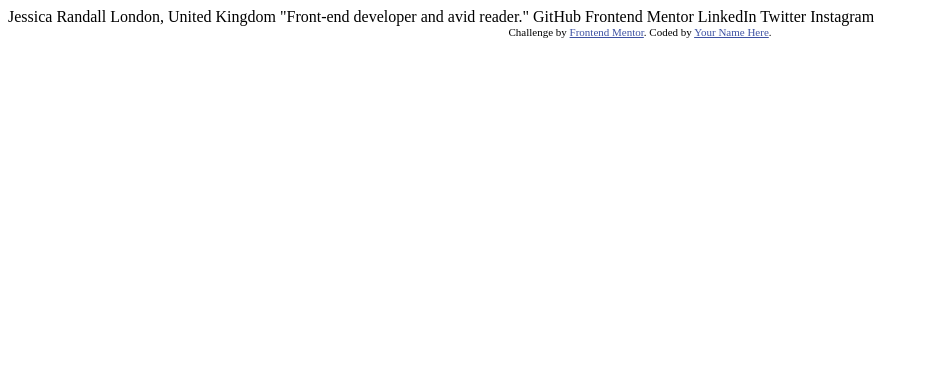
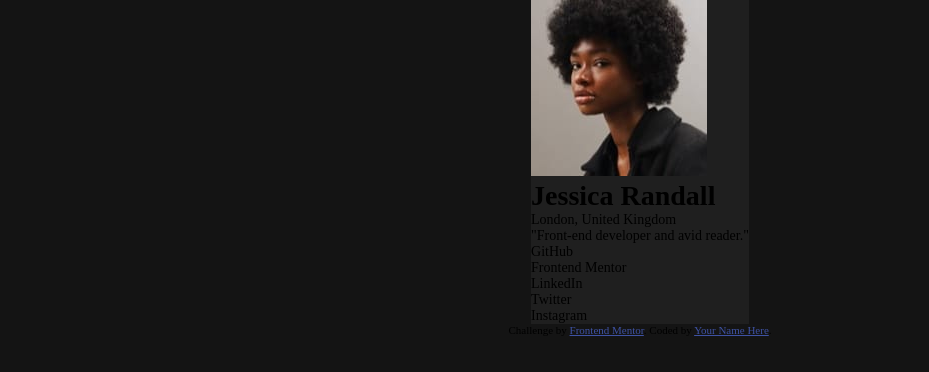
Before and after one commit to GabrielFdeOliveira/fem-profile-links, a plain HTML site: page index.html in a window 1280 px wide. Shown: the whole page, without its empty margins (0-929 px from the left). Drawn offline with Linux system fonts and the light colour scheme.

Commit message:
Add classes to HTML file, add CSS file, Add CSS variables

```diff
--- /dev/null
+++ b/index.css
@@ -0,0 +1,33 @@
+:root {
+  --bg-colour: hsl(0, 0%, 8%);
+  --card-colour: hsl(0, 0%, 12%);
+  --button-colour: hsl(0, 0%, 20%);
+  --white-text: hsl(0, 0%, 100%);
+  --hover-colour: hsl(75, 94%, 57%);
+}
+
+* {
+  margin: 0;
+  padding: 0;
+  box-sizing: border-box;
+}
+
+.attribution {
+  font-size: 11px;
+  text-align: center;
+}
+.attribution a {
+  color: hsl(228, 45%, 44%);
+}
+
+body {
+  font-size: 14px;
+  display: flex;
+  flex-direction: column;
+  align-items: center;
+  background-color: var(--bg-colour);
+}
+
+.card {
+  background-color: var(--card-colour);
+}
--- a/index.html
+++ b/index.html
@@ -5,27 +5,26 @@
   <meta name="viewport" content="width=device-width, initial-scale=1.0"> <!-- displays site properly based on user's device -->
 
   <link rel="icon" type="image/png" sizes="32x32" href="./assets/images/favicon-32x32.png">
+  <link rel="stylesheet" href="./index.css">
 
   <title>Frontend Mentor | Social links profile</title>
-
-  <!-- Feel free to remove these styles or customise in your own stylesheet 👍 -->
-  <style>
-    .attribution { font-size: 11px; text-align: center; }
-    .attribution a { color: hsl(228, 45%, 44%); }
-  </style>
 </head>
 <body>
+  <div class="card">
+    <div class="profile">
+      <img src="./assets/images/avatar-jessica.jpeg" alt="Jessica Randall" class="profile-image">
+      <h1 class="profile-name">Jessica Randall</h1>
+      <p class="profile-location">London, United Kingdom</p>
+      <p>"Front-end developer and avid reader."</p>
+    </div>
 
-  Jessica Randall
-  London, United Kingdom
-  "Front-end developer and avid reader."
+    <div class="social-links">  GitHub </div>
+    <div class="social-links">  Frontend Mentor </div>
+    <div class="social-links">  LinkedIn </div>
+    <div class="social-links">  Twitter </div>
+    <div class="social-links">  Instagram </div>
 
-  GitHub
-  Frontend Mentor
-  LinkedIn
-  Twitter
-  Instagram
-
+  </div>
   <div class="attribution">
     Challenge by <a href="https://www.frontendmentor.io?ref=challenge" target="_blank">Frontend Mentor</a>.
     Coded by <a href="#">Your Name Here</a>.
```
